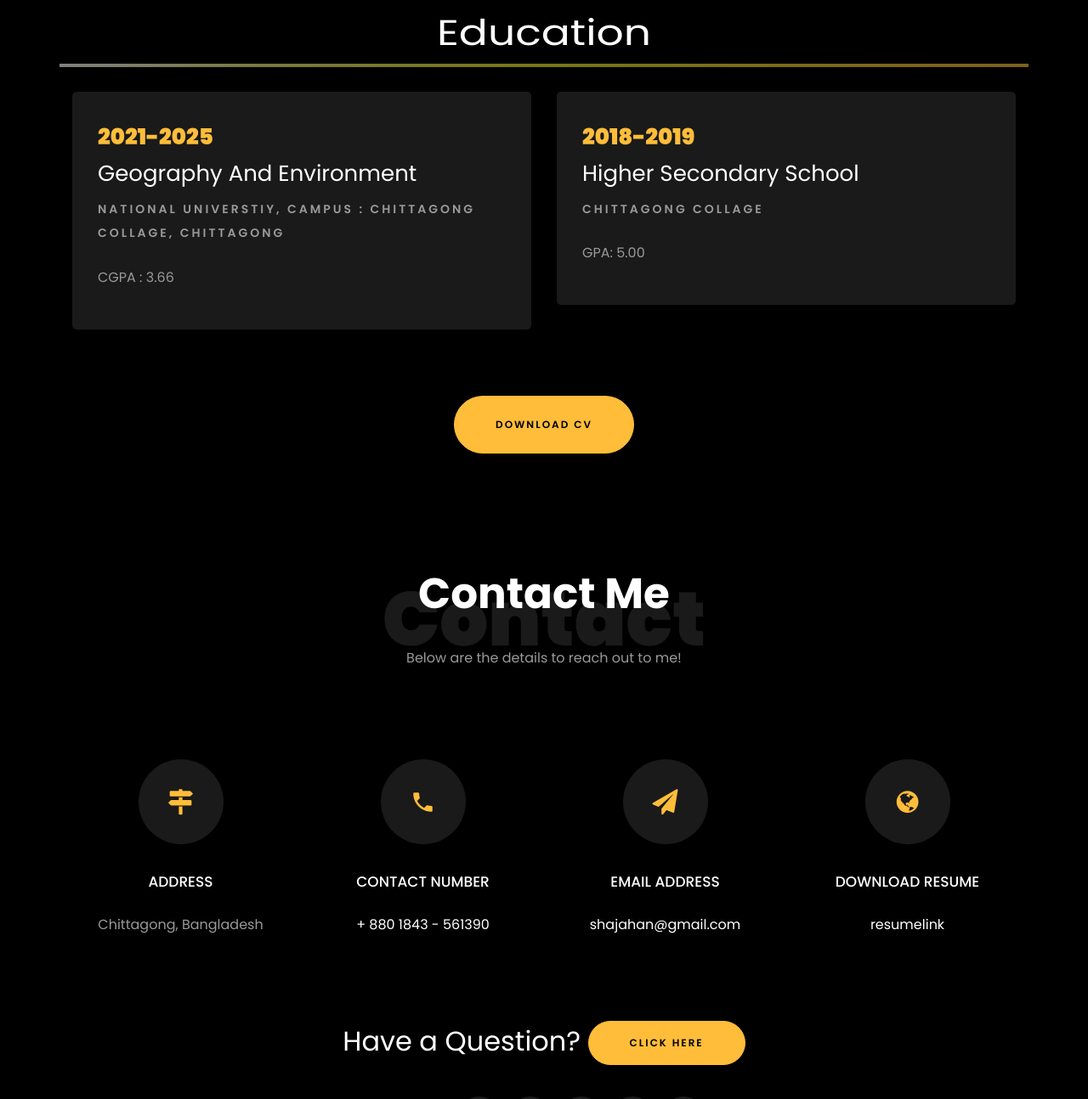
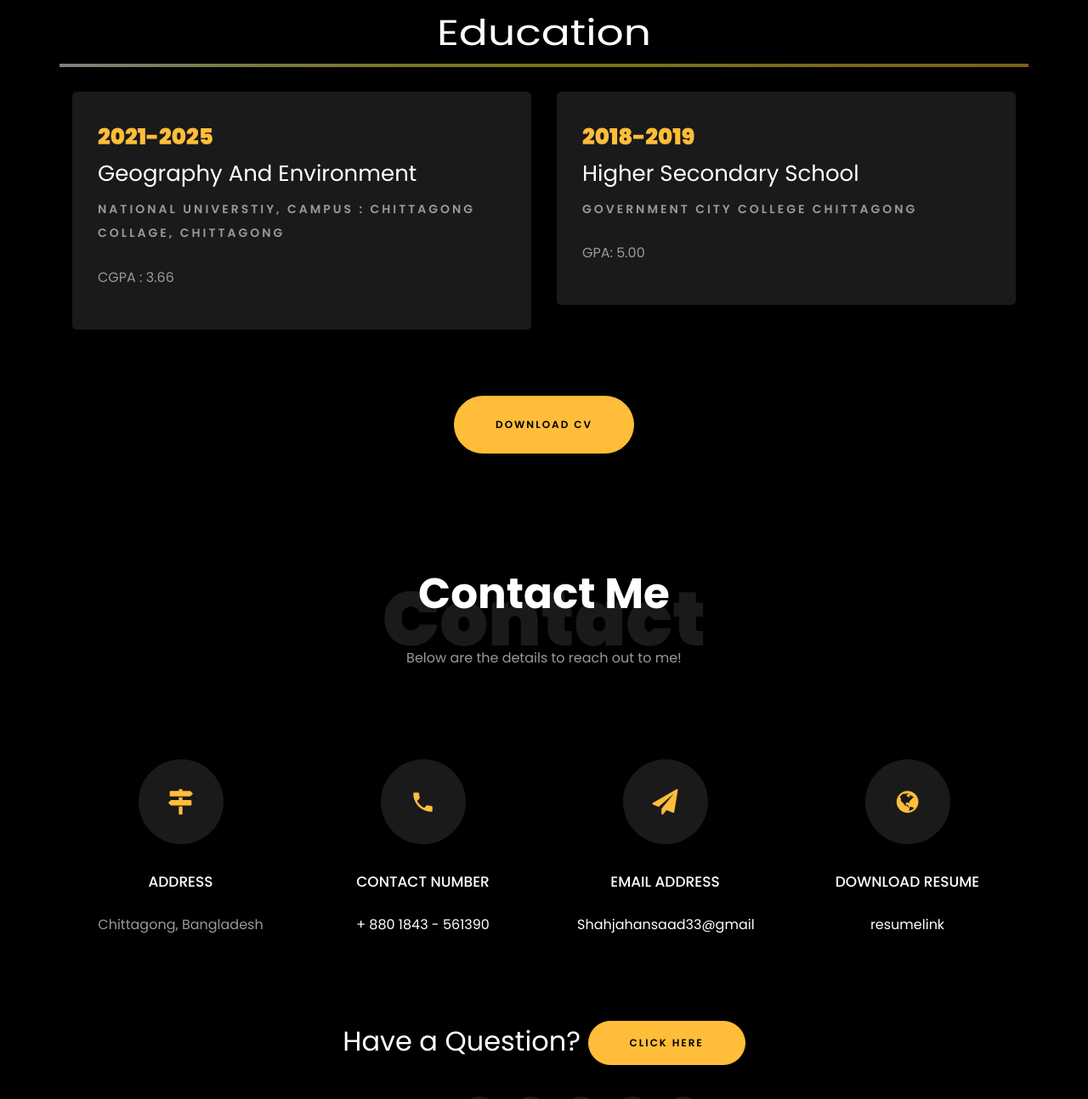
Before and after one commit to Protik234972/Portfolio-Website, a plain HTML site: page index.html in a window 1280 px wide. Shown: the part 2943-4237 px from the top of the page at 85% size. Drawn offline with Linux system fonts and the light colour scheme; files whose address does not match are found by name.

Commit message:
final update

```diff
--- a/index.html
+++ b/index.html
@@ -419,7 +419,7 @@
 					<div class="resume-wrap ftco-animate">
 						<span class="date">2018-2019</span>
 						<h2>Higher Secondary School</h2>
-						<span class="position">Chittagong Collage</span>
+						<span class="position">Government City College Chittagong</span>
 						<p class="mt-4">GPA: 5.00</p>
 					</div>
 				</div>
@@ -528,7 +528,7 @@
 							<span class="icon-paper-plane"></span>
 						</div>
 						<h3 class="mb-4">Email Address</h3>
-						<p><a href="mailto:info@yoursite.com">shajahan@gmail.com</a></p>
+						<p><a href="mailto:info@yoursite.com">Shahjahansaad33@gmail</a></p>
 					</div>
 				</div>
 				<div class="col-md-6 col-lg-3 d-flex ftco-animate">
```
